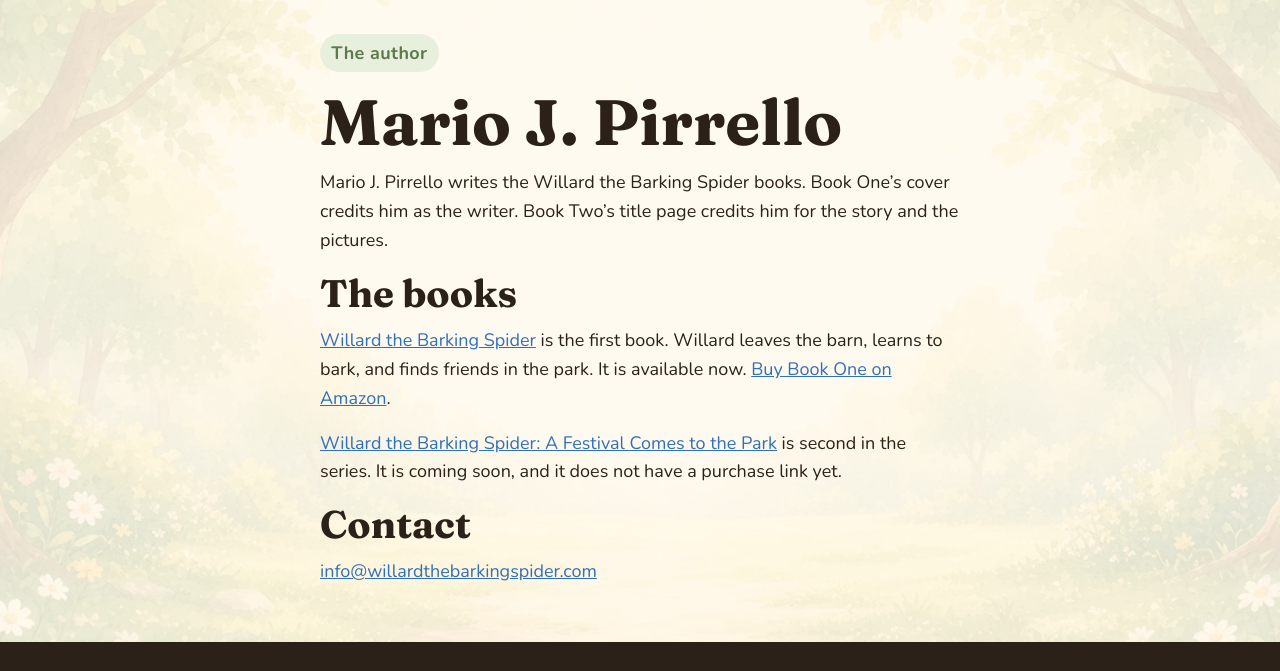
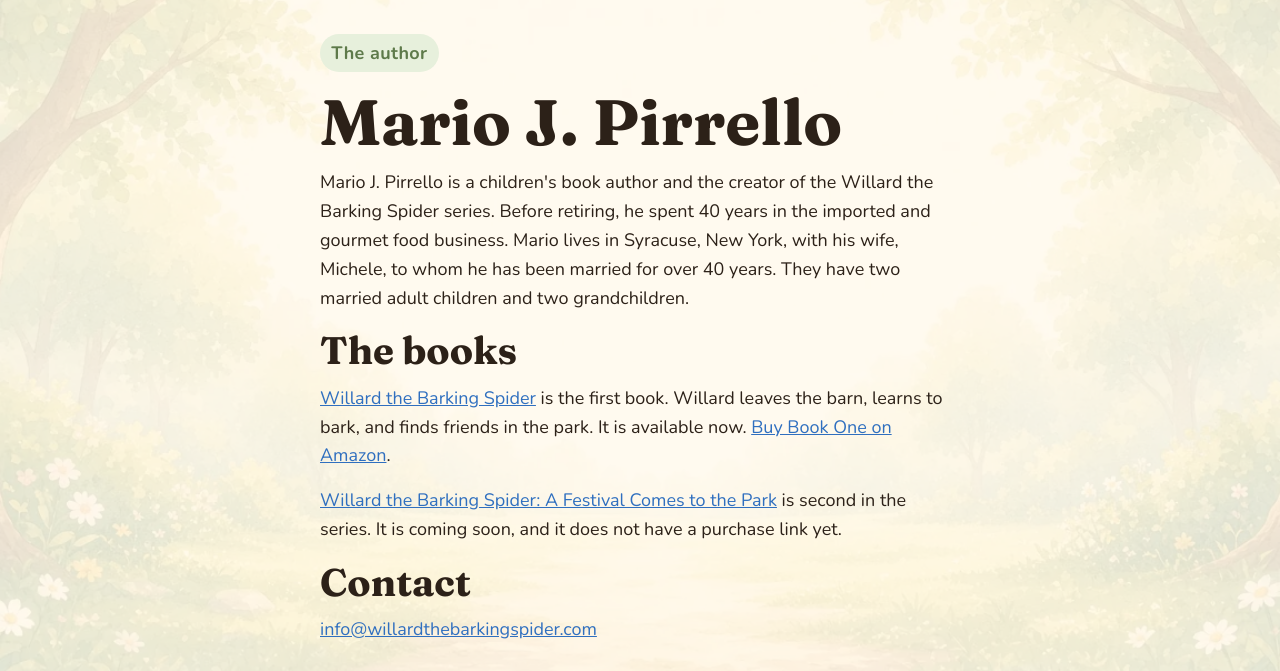
Before and after one commit to table192/willardthebarkingspider, a website: page author.html in a window 1280 px wide. Shown: the part 98-769 px from the top of the page. Drawn offline with Linux system fonts and the light colour scheme.

Commit message:
Add Mario J. Pirrello's author bio.
Replace the short credit line on the author page with the biography he supplied. The book links and contact line stay.

Co-authored-by: table192 <table192@users.noreply.github.com>

```diff
--- a/author.html
+++ b/author.html
@@ -36,7 +36,7 @@
       <div class="wrap author-card prose">
         <p class="kicker">The author</p>
         <h1>Mario J. Pirrello</h1>
-        <p>Mario J. Pirrello writes the Willard the Barking Spider books. Book One’s cover credits him as the writer. Book Two’s title page credits him for the story and the pictures.</p>
+        <p>Mario J. Pirrello is a children's book author and the creator of the Willard the Barking Spider series. Before retiring, he spent 40 years in the imported and gourmet food business. Mario lives in Syracuse, New York, with his wife, Michele, to whom he has been married for over 40 years. They have two married adult children and two grandchildren.</p>
         <h2>The books</h2>
         <p><a href="book-one.html">Willard the Barking Spider</a> is the first book. Willard leaves the barn, learns to bark, and finds friends in the park. It is available now. <a href="https://www.amazon.com/dp/B0GWR9JBZ9" target="_blank" rel="noopener noreferrer">Buy Book One on Amazon</a>.</p>
         <p><a href="book-two.html">Willard the Barking Spider: A Festival Comes to the Park</a> is second in the series. It is coming soon, and it does not have a purchase link yet.</p>
```
